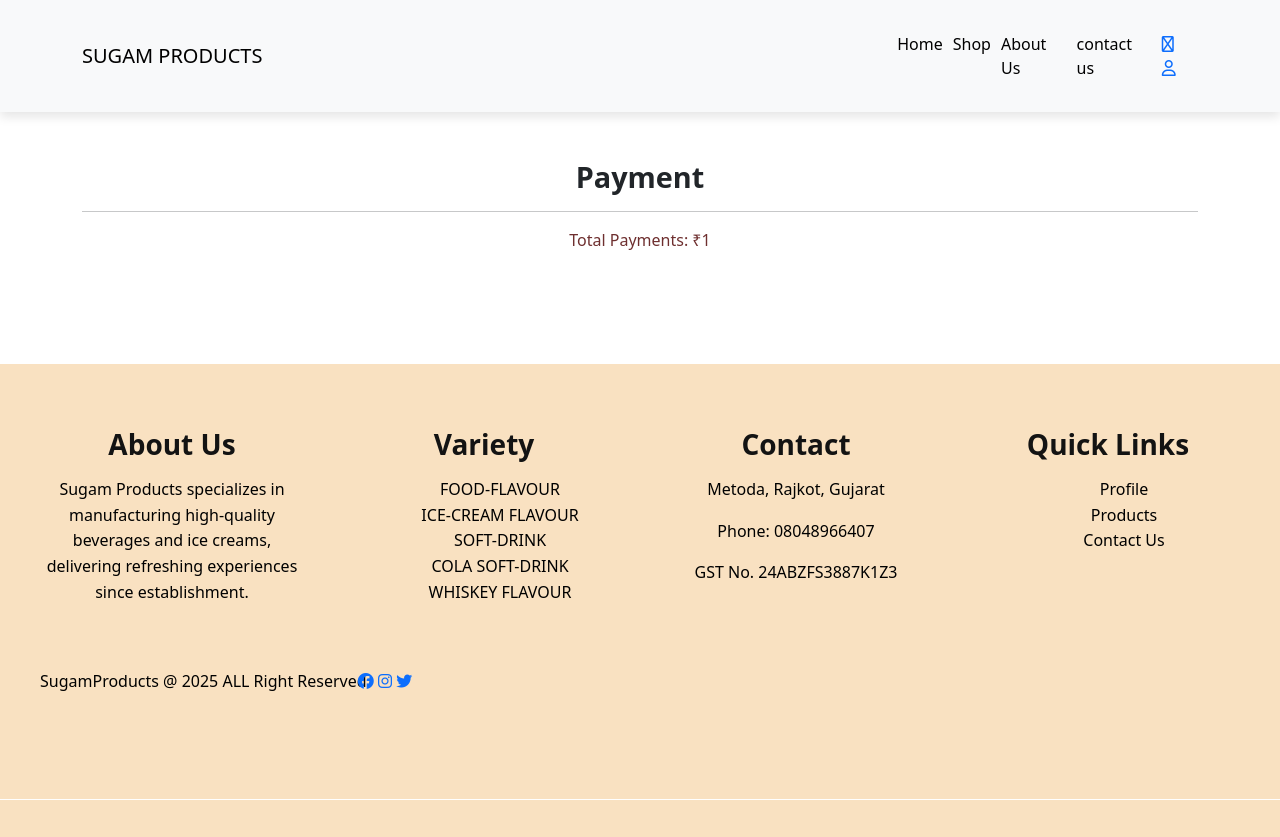
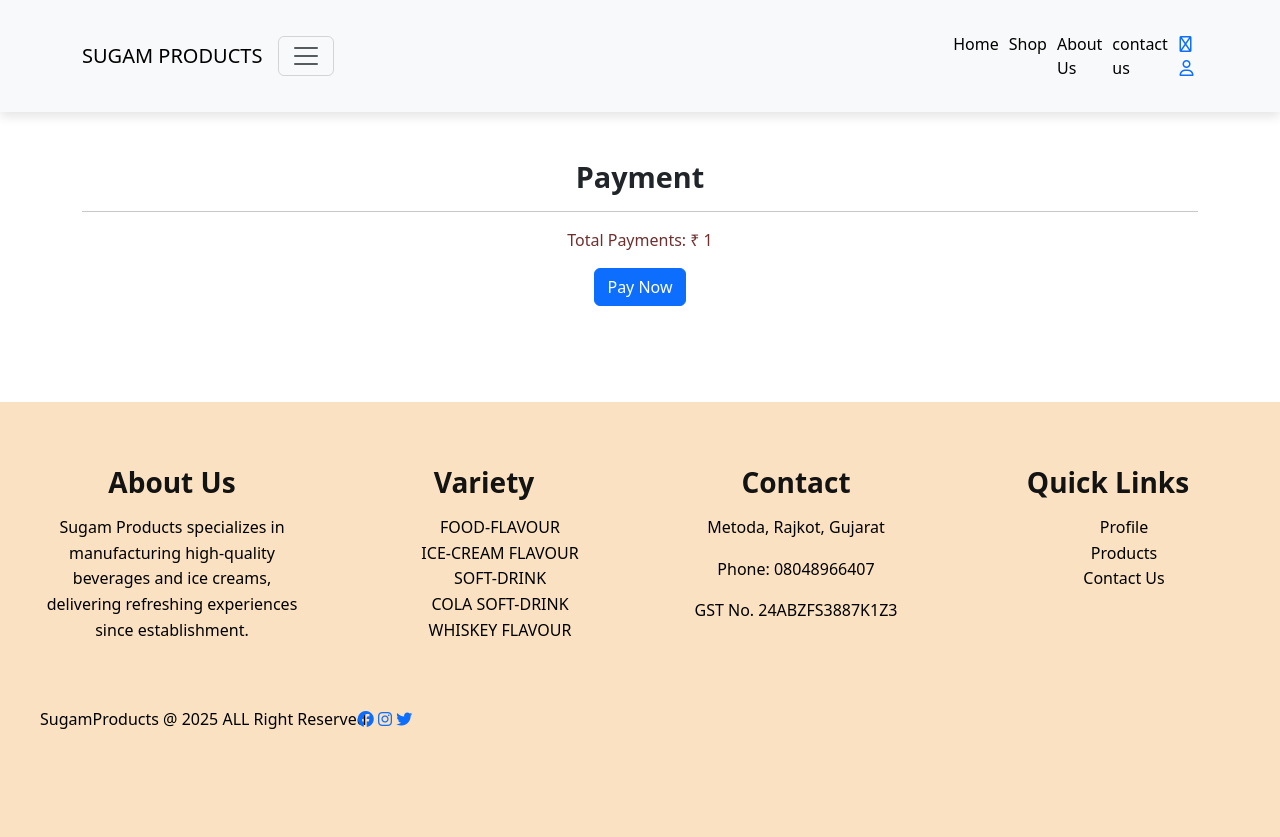
Before and after one commit to riyajagani/Sugam_Products, a PHP site: page /payment.php in a window 1280 px wide. Before the commit the page ends 800 px from the top, so only its background shows below. Run offline with PHP 8.4, Linux system fonts and the light colour scheme; the visitor is signed in with stand-in values (Sample User, id 1); some libraries are stand-ins or nearby versions.

Commit message:
order detail and account order done

```diff
--- a/payment.php
+++ b/payment.php
@@ -2,6 +2,11 @@
 <?php
     session_start();
 
+if(isset($_POST['prder_pay_btn']))
+{
+    $order_status=$_POST['order_status'];
+   $order_total_price= $_POST['order_total_price'];
+}
 
 ?>
 
@@ -14,11 +19,22 @@
         <hr class="mx-auto">
     </div>
     <div class="mx-auto container text-center">
-        <p><?php if(isset($_GET['order_status'])) {echo $_GET['order_status'];}?></p>
-        <p>Total Payments: ₹<?php  if(isset($_SESSION['total'])) {echo $_SESSION['total'];}?></p>
-        <?php if(isset($_GET['order_status']) && $_GET['order_status']== "not paid"){?>
-        <input class="btn btn-primary" value="Pay Now" type="submit"/>
-        <?php }?>
+
+
+        <?php if(isset($_SESSION['total']) && $_SESSION['total']!=0){?>
+        <p>Total Payments: ₹ <?php echo $_SESSION['total']; ?></p>
+        <input class="btn btn-primary" type="submit" value="Pay Now"/>
+
+        <?php } else if(isset($_POST['order_status']) && $_POST['order_status']=="not paid"){?>
+                <p>Total Payment:₹ <?php echo $_POST['order_total_price']; ?></p>
+                <input class="btn btn-primary" value="Pay Now" type="submit"/>
+
+                <?php }  else { ?>
+            <p>You don't have an order</p>
+            <?php } ?>
+
+
+
     </div>
 </section>
 
--- a/style.css
+++ b/style.css
@@ -219,6 +219,28 @@ p {
     color:white;
     text-decoration:none ;
 }
+button, .btn, .checkout-btn, .order-details-btn {
+    display: inline-block !important;
+    opacity: 1 !important;
+    visibility: visible !important;
+}
+.checkout-btn {
+    display: inline-block;
+    background-color: orange;
+    color: white;
+    padding: 10px 20px;
+    text-align: center;
+    cursor: pointer;
+}
+.order-details-btn {
+    display: inline-block;
+    padding: 10px 20px;
+    background-color: #9c4507;
+    color: white;
+    text-align: center;
+    cursor: pointer;
+}
+
 
 .star {
     padding: 10px 0;
```
Also changed, not shown: order_details.php (+33 -6 lines).
